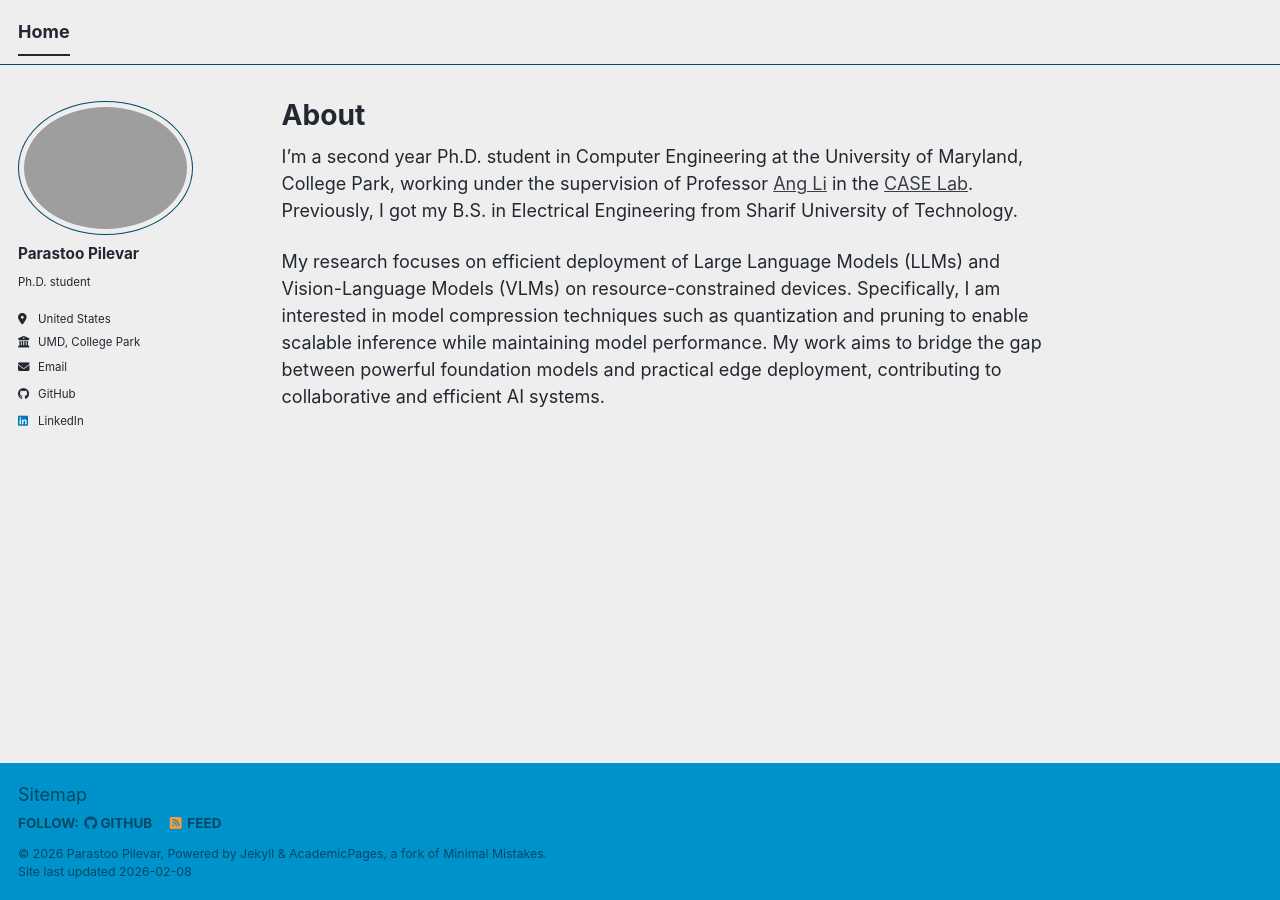
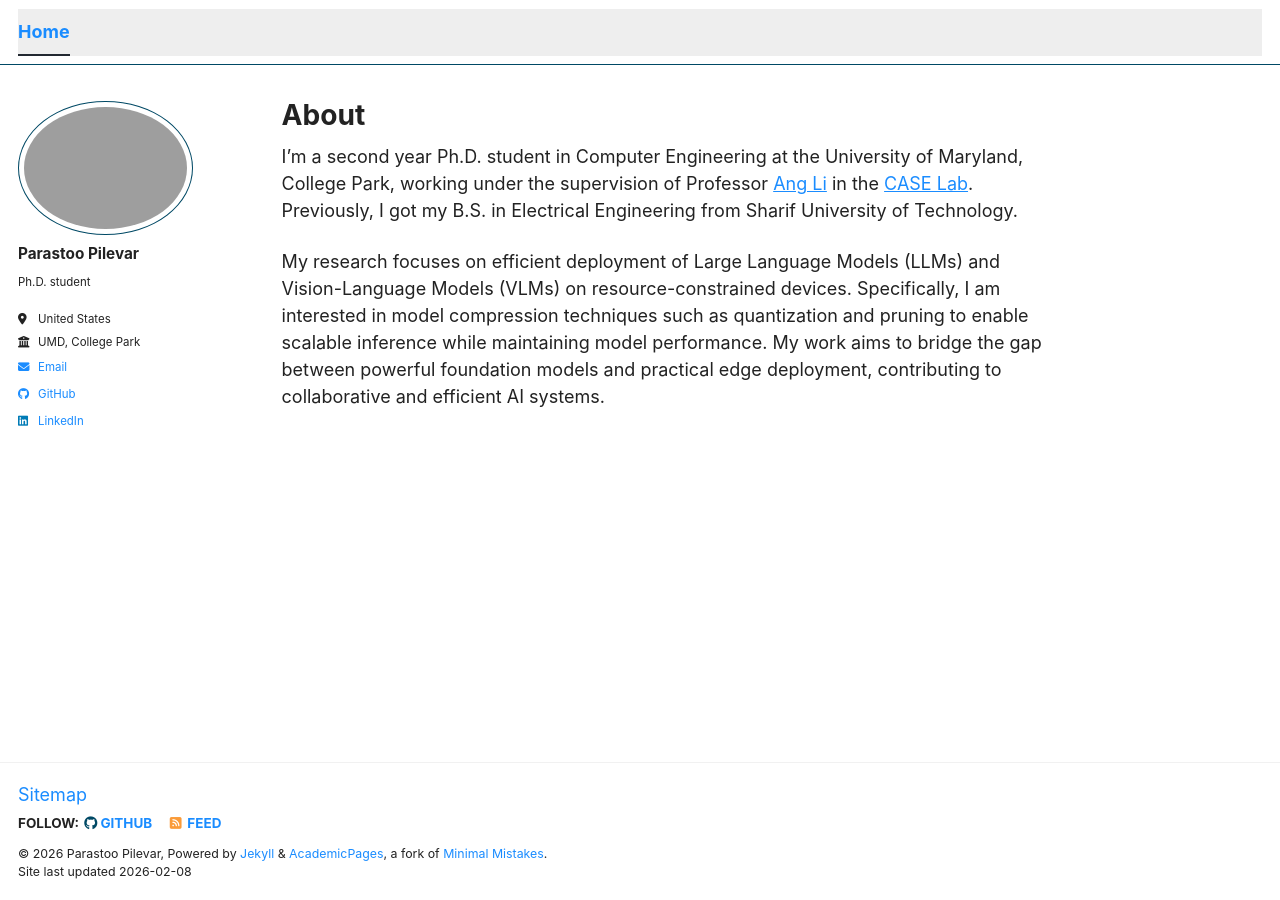
Before and after one commit to parastoopil/parastoopil.github.io, a Jekyll site: the page built from _pages/about.md, in a window 1280 px wide. Built offline with Jekyll 4.4.1, drawn with Linux system fonts in a browser that asks for light colours; a script bundle is joined from its source files by our own code; library files that are not in the unit come from our copies.

Commit message:
update the about page

```diff
--- a/_includes/head.html
+++ b/_includes/head.html
@@ -10,8 +10,9 @@
 
 <script>
   document.documentElement.className = document.documentElement.className.replace(/\bno-js\b/g, '') + ' js ';
-  // Force light theme
+  // Force light theme - remove dark theme attribute and set localStorage
   localStorage.setItem('theme', 'light');
+  document.documentElement.removeAttribute('data-theme');
 </script>
 
 <!-- For all browsers -->
--- a/assets/css/main.scss
+++ b/assets/css/main.scss
@@ -51,14 +51,38 @@
   font-size: 0.85em;
 }
 
-/* Force light theme */
+/* Force light theme - override all dark mode */
 :root {
-  color-scheme: light only;
+  color-scheme: light !important;
 }
 
-@media (prefers-color-scheme: dark) {
-  :root {
-    --background-color: #fff;
-    --text-color: #222;
-  }
+html, html[data-theme="dark"] {
+  --background-color: #fff !important;
+  --text-color: #222 !important;
+  --muted-text-color: #6c757d !important;
+  --primary-color: #1a8cff !important;
+  --masthead-background-color: #fff !important;
+  --footer-background-color: #fff !important;
+  --link-color: #1a8cff !important;
+  --border-color: #e0e0e0 !important;
+  background-color: #fff !important;
+  color: #222 !important;
 }
+
+body {
+  background-color: #fff !important;
+  color: #222 !important;
+}
+
+.masthead {
+  background-color: #fff !important;
+}
+
+.page__footer {
+  background-color: #fff !important;
+  color: #222 !important;
+}
+
+a {
+  color: #1a8cff !important;
+}
```
